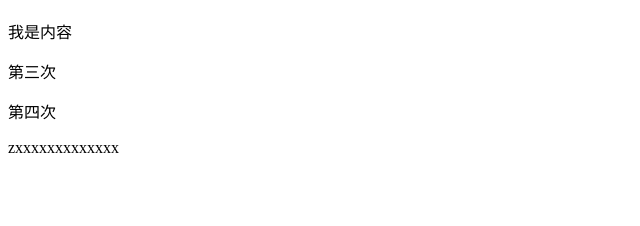
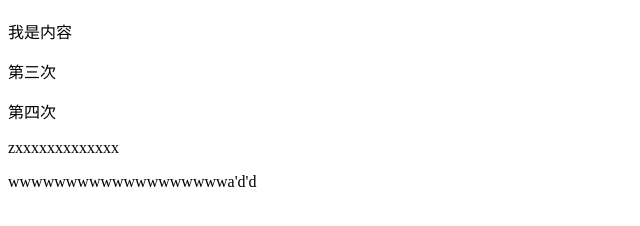
Before and after one commit to BY-Plus/beiyu, a plain HTML site: page index.html in a window 1280 px wide. Shown: the part 70-296 px from the top of the page, without its empty margins (0-640 px from the left). Drawn offline with Linux system fonts and the light colour scheme.

Commit message:
第一次

```diff
--- a/index.html
+++ b/index.html
@@ -12,6 +12,7 @@
     <p>第四次</p>
 
     <p>zxxxxxxxxxxxxx</p>
+    <p>wwwwwwwwwwwwwwwwwwwa'd'd</p>
 </body>
 </html>
 <!-- git init
@@ -37,4 +38,9 @@ git 版本管理：对文件进行备份处理：可以查看备份过程
 3.可以通过打印日记的方式 查看提交记录
    查看当前版本的提交记录
    查看所有版本的历史记录
+
+   撤销 git add 回退当前版本的工作区
+   1.git reset HEAD 可以给文件名
+   2.如果想重写代码 git checkout 文件名
+
 -->
```
